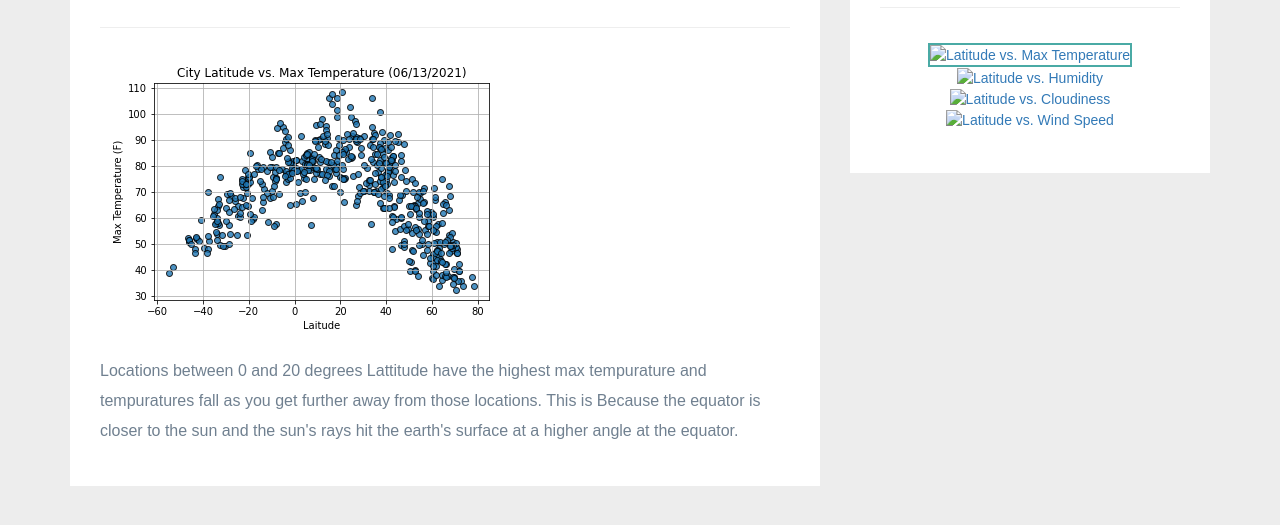
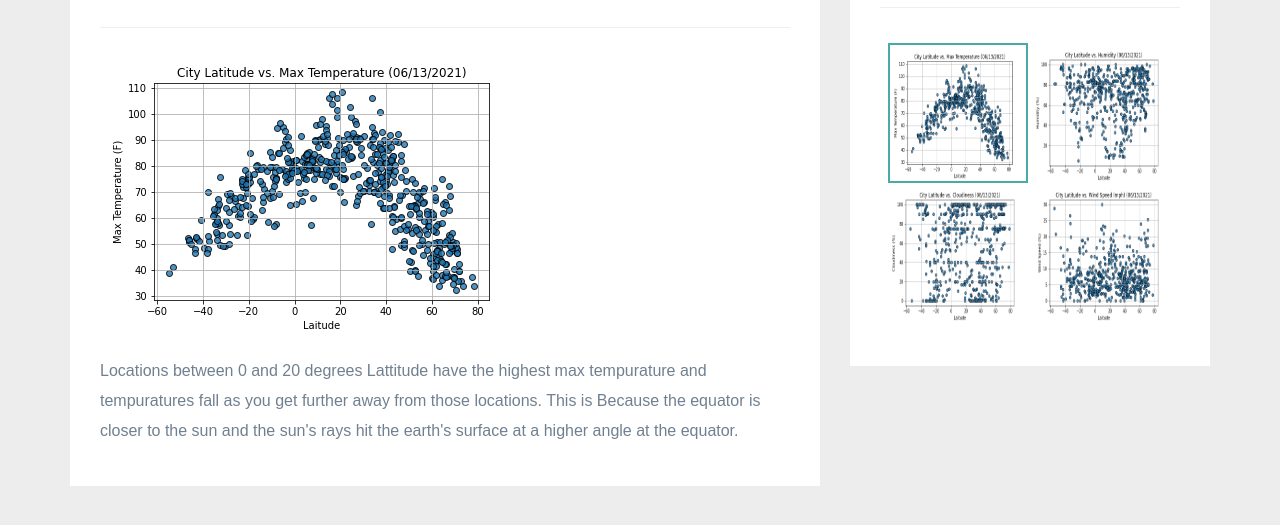
Before and after one commit to emansuetti/Web-Design-Challenge, a plain HTML site: page visualizations/temp.html in a window 1280 px wide. Shown: the part 205-730 px from the top of the page. Drawn offline with nearby package versions, Linux system fonts and the light colour scheme.

Commit message:
debug for png issues

```diff
--- a/visualizations/temp.html
+++ b/visualizations/temp.html
@@ -66,10 +66,10 @@
               <h2 class="imageNav-header">Visualizations</h2>
               <hr />
               <div id="images">
-                <a href="temp.html"><img src="../assets/images/Fig1.png" alt="Latitude vs. Max Temperature" class="imageNav-photo active"></a>
-                <a href="humidity.html"><img src="../assets/images/Fig2.png" alt="Latitude vs. Humidity" class="imageNav-photo"></a>
-                <a href="cloudiness.html"><img src="../assets/images/Fig3.png" alt="Latitude vs. Cloudiness" class="imageNav-photo"></a>
-                <a href="wind.html"><img src="../assets/images/Fig4.png" alt="Latitude vs. Wind Speed" class="imageNav-photo"></a>
+                <a href="temp.html"><img src="../assets/images/City Latitude vs Max Temperature.png" alt="Latitude vs. Max Temperature" class="imageNav-photo active"></a>
+                <a href="humidity.html"><img src="../assets/images/City Latitude vs Humidity.png" alt="Latitude vs. Humidity" class="imageNav-photo"></a>
+                <a href="cloudiness.html"><img src="../assets/images/City Latitude vs Cloudiness.png" alt="Latitude vs. Cloudiness" class="imageNav-photo"></a>
+                <a href="wind.html"><img src="../assets/images/City Latitude vs Wind Speed (mph).png" alt="Latitude vs. Wind Speed" class="imageNav-photo"></a>
               </div>
             </div>
           </section>
```
Also changed, not shown: visualizations/cloudiness.html (+4 -4 lines), visualizations/humidity.html (+4 -4 lines), visualizations/wind.html (+4 -4 lines).
